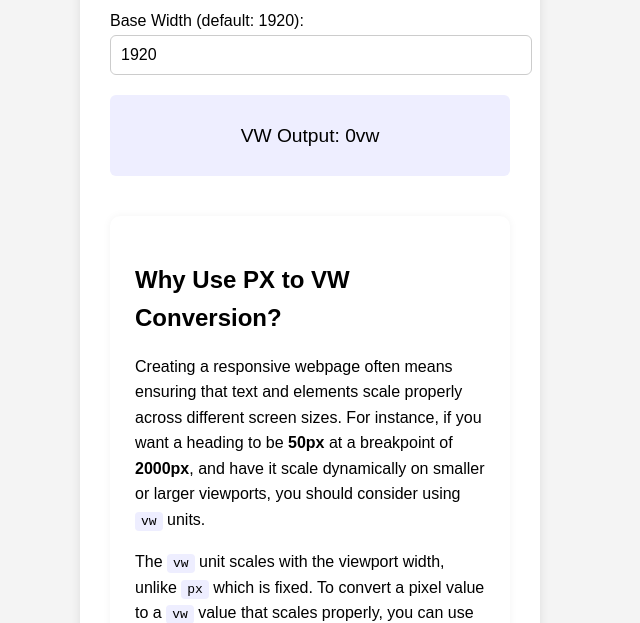
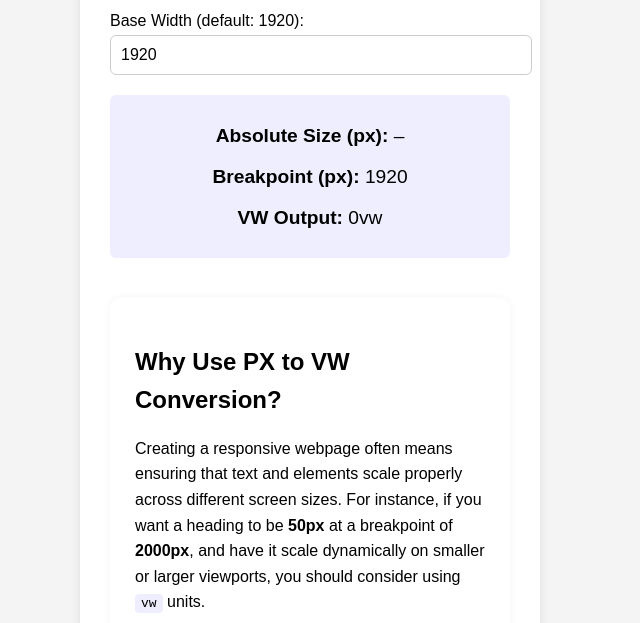
Before and after one commit to VekariyaRavindra/px-to-vw, a plain HTML site: page index.html in a window 1280 px wide. Shown: the part 202-825 px from the top of the page, without its empty margins (330-970 px from the left). Drawn offline with Linux system fonts and the light colour scheme.

Commit message:
stucture update index.html

```diff
--- a/index.html
+++ b/index.html
@@ -19,8 +19,11 @@
     <input type="number" id="baseInput" placeholder="e.g., 1920" value="1920">
 
     <div class="result">
-      <p>VW Output: <span id="vwOutput">0vw</span></p>
+      <p><strong>Absolute Size (px):</strong> <span id="displayPx">–</span></p>
+      <p><strong>Breakpoint (px):</strong> <span id="displayBase">1920</span></p>
+      <p><strong>VW Output:</strong> <span id="vwOutput">0vw</span></p>
     </div>
+
     <div class="info-section">
       <h2>Why Use PX to VW Conversion?</h2>
       <p>
@@ -41,8 +44,8 @@
         This tool simplifies that calculation for you — no need to memorize formulas every time!
       </p>
     </div>
+  </div>
 
-  </div>
 
   <script src="script.js"></script>
 </body>
```
Lines whose indentation alone changed are shown as unchanged.
